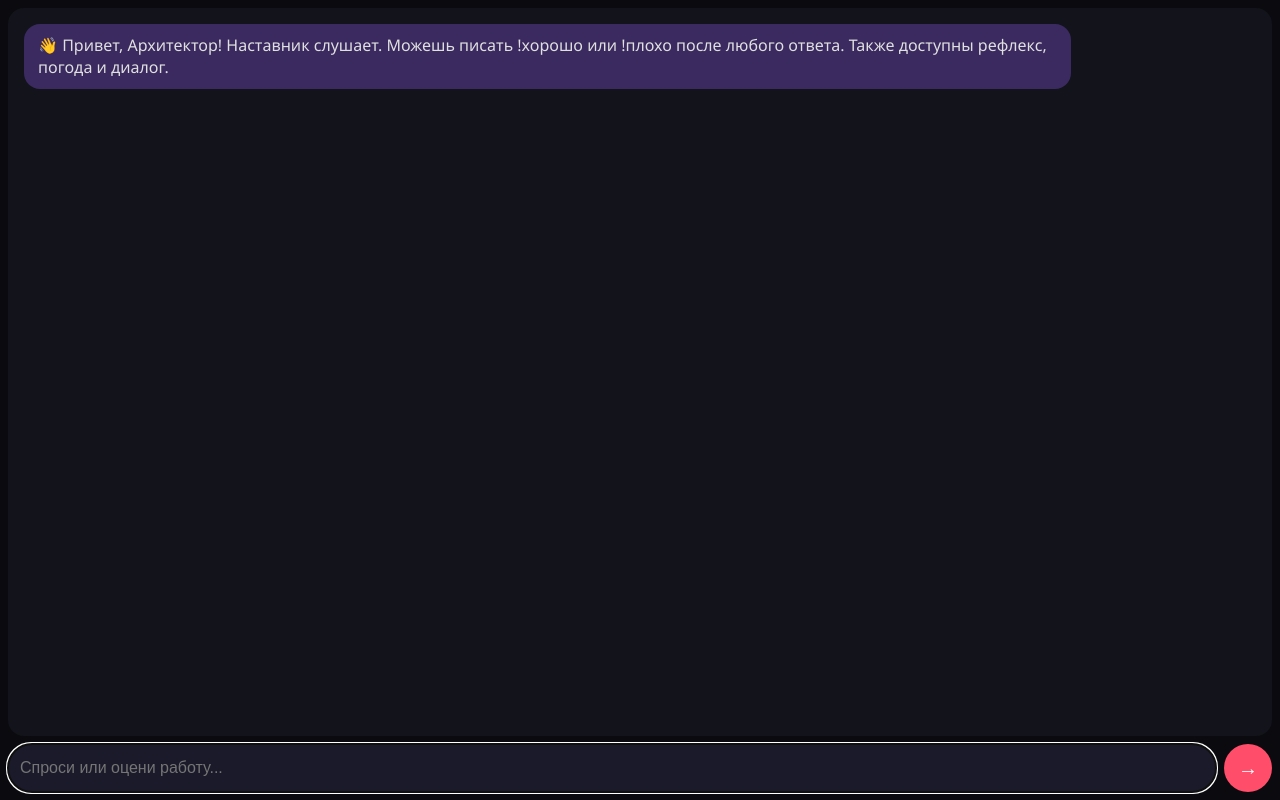
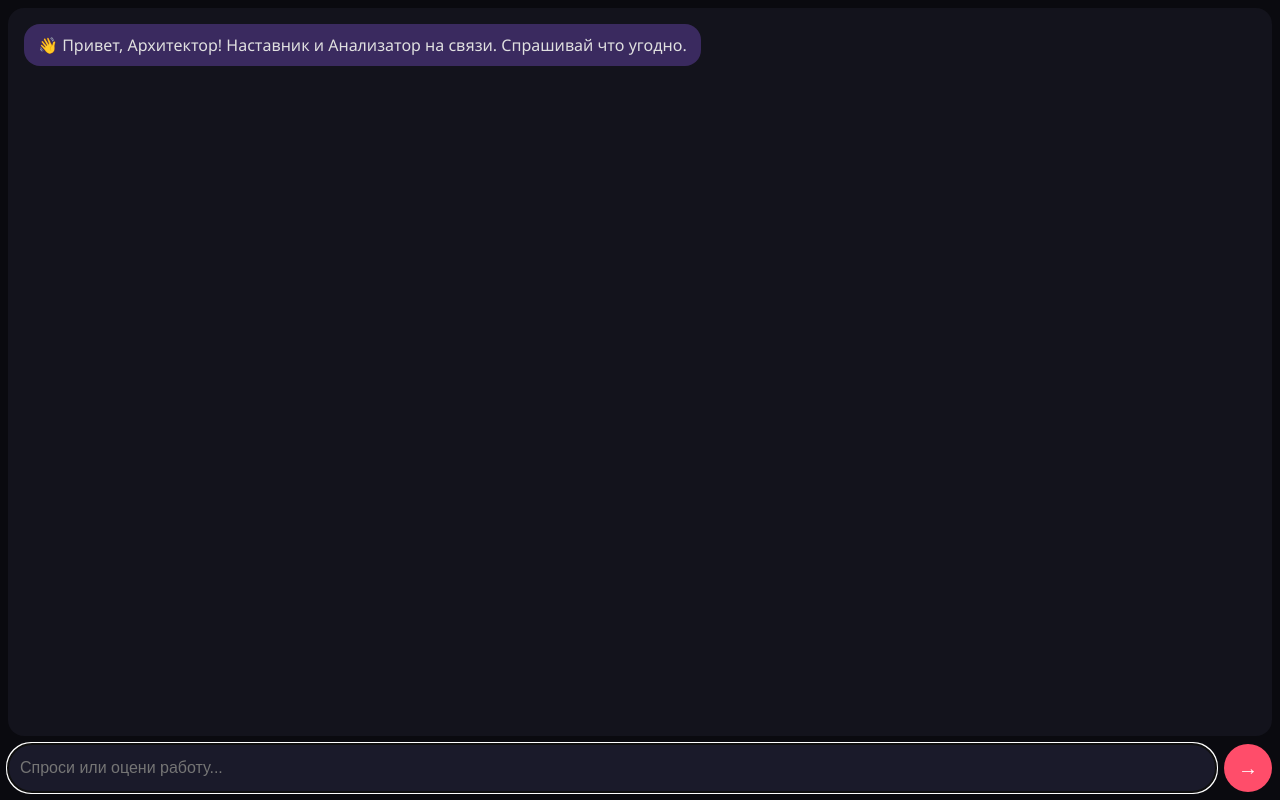
Before and after one commit to ohuettipidor-dev/rrr, a plain HTML site: page index.html in a window 1280 px wide. Drawn offline with Linux system fonts and the light colour scheme.

Commit message:
Update index.html

```diff
--- a/index.html
+++ b/index.html
@@ -3,7 +3,7 @@
 <head>
     <meta charset="UTF-8">
     <meta name="viewport" content="width=device-width, initial-scale=1.0, user-scalable=no">
-    <title>Рой Кванто — Наставник активен</title>
+    <title>Рой Кванто — Автономный</title>
     <style>
         :root { --bg: #0a0a0f; --chat-bg: #13131c; --user-msg: #1e3a5f; --bot-msg: #3a2a5f; --text: #e0e0e0; --accent: #ff4d6a; }
         * { margin: 0; padding: 0; box-sizing: border-box; }
@@ -32,12 +32,13 @@
         import { process as reflex } from './neurons/neuron_reflex.js';
         import { process as sensors } from './neurons/neuron_sensors.js';
         import { process as intellect } from './neurons/neuron_intellect.js';
+        import { startAnalyzer } from './neurons/neuron_analyzer.js';
 
         // ==========================================
         // ДИСПЕТЧЕР (Наставник → Рефлекс → Датчики → Интеллект)
         // ==========================================
         async function dispatch(prompt) {
-            // 1. Наставник — перехватывает команды и оценки
+            // 1. Наставник — перехватывает команды !плохо / !хорошо / статистика
             let result = await mentor(prompt);
             if (result) return result;
 
@@ -49,7 +50,7 @@
             result = await sensors(prompt);
             if (result) return result;
 
-            // 4. Интеллект — облачный диалоговый агент
+            // 4. Интеллект — облачный диалоговый агент (с резервным API)
             result = await intellect(prompt);
             return result;
         }
@@ -86,7 +87,11 @@
         };
 
         inputEl.addEventListener("keydown", e => { if (e.key === "Enter") sendMessage(); });
-        addMsg("bot", "👋 Привет, Архитектор! Наставник слушает. Можешь писать !хорошо или !плохо после любого ответа. Также доступны рефлекс, погода и диалог.");
+
+        // Запускаем Анализатор (фоновый страж)
+        startAnalyzer();
+
+        addMsg("bot", "👋 Привет, Архитектор! Наставник и Анализатор на связи. Спрашивай что угодно.");
     </script>
 </body>
 </html>
```
